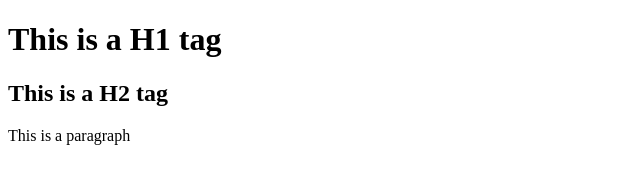
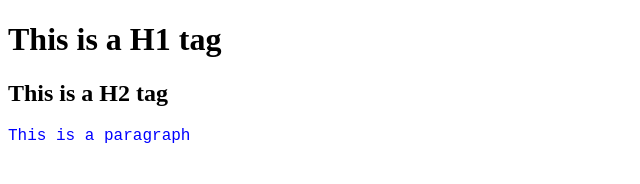
Before and after one commit to dincodes/my-first-repo, a plain HTML site: page index.html in a window 1280 px wide. Shown: the whole page, without its empty margins (0-640 px from the left). Drawn offline with Linux system fonts and the light colour scheme.

Commit message:
css added

```diff
--- a/index.html
+++ b/index.html
@@ -5,6 +5,7 @@
     <meta http-equiv="X-UA-Compatible" content="IE=edge">
     <meta name="viewport" content="width=device-width, initial-scale=1.0">
     <title>my first github repository</title>
+    <link rel="stylesheet" href="style.css">
 </head>
 <body>
     <h1>This is a H1 tag</h1>
--- /dev/null
+++ b/style.css
@@ -0,0 +1,4 @@
+p{
+    color: blue;
+    font-family: 'Courier New', Courier, monospace;
+}
```
